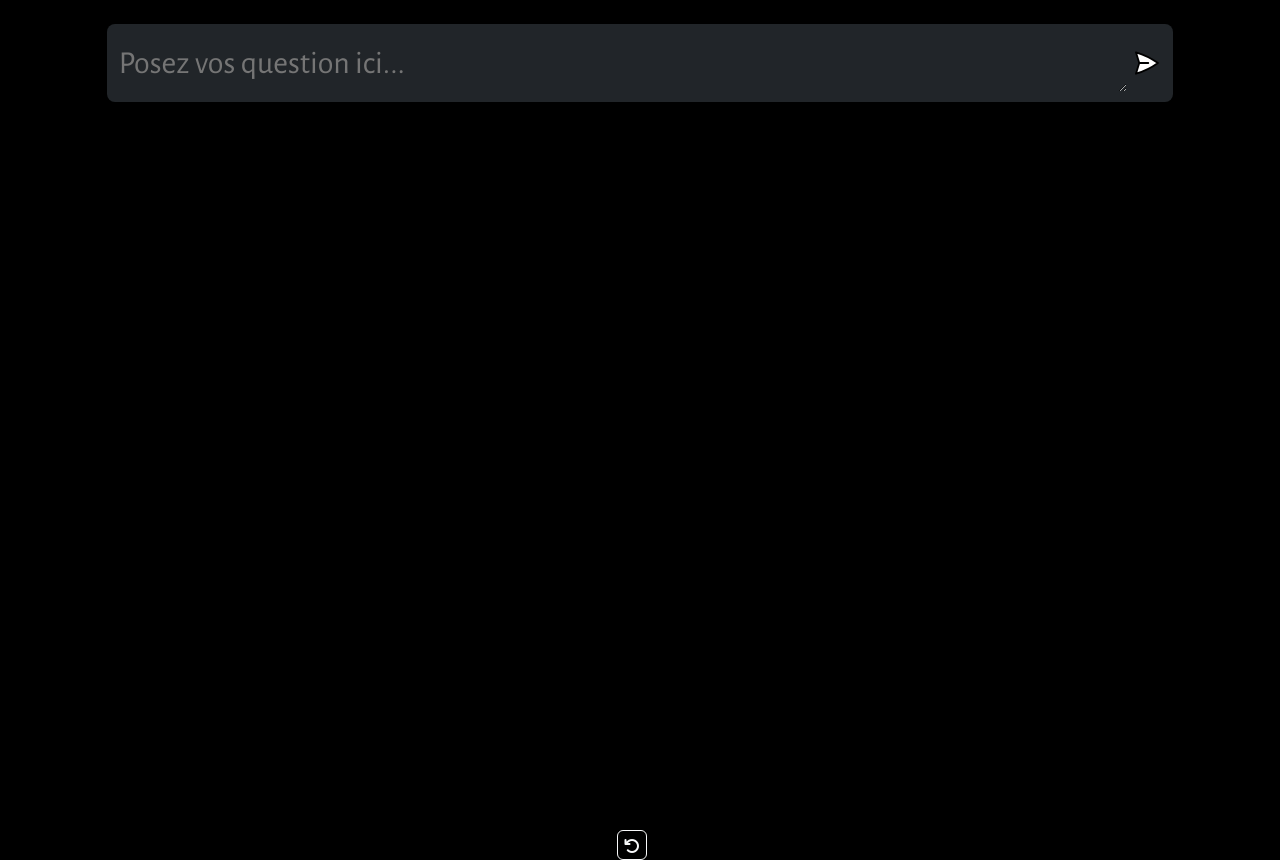
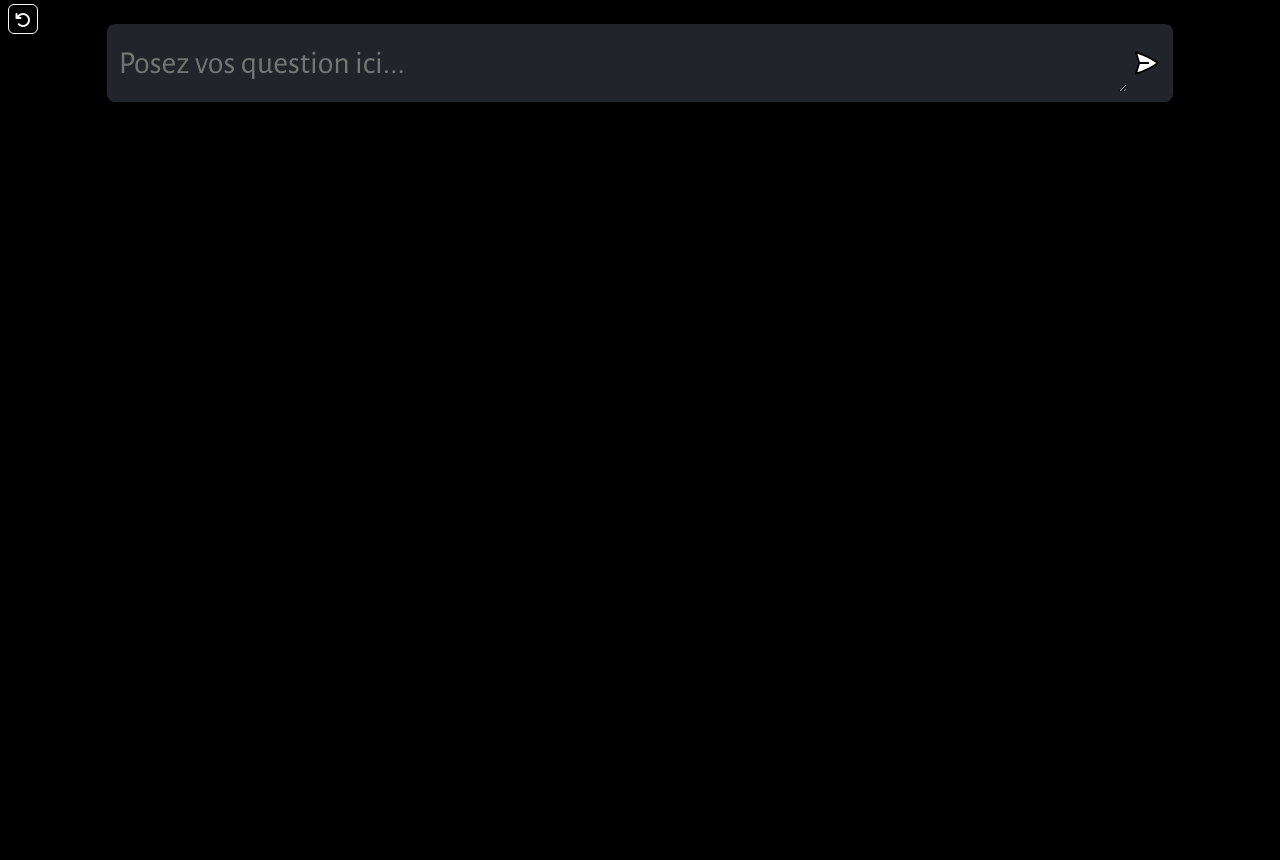
Before and after one commit to Alexfranky/Genus, a website built with Vite: page client/index.html in a window 1280 px wide. Built offline with nearby package versions, Linux system fonts and the light colour scheme.

Commit message:
Update index.html

```diff
--- a/client/index.html
+++ b/client/index.html
@@ -23,7 +23,7 @@
 
 
       </form>
-<button style="height: 30px;width: 30px;"  class="btn btn-outline-light mt-1 ms-2 me-0 ps-1 p-1 col-2" onClick="window.location.reload();"><i class="fa-solid fa-arrow-rotate-left"></i></button>
+<button style="height: 30px;width: 30px;"  class="btn btn-outline-light mt-1 ms-2 me-0 ps-1 p-1 col-2 fixed-top" onClick="window.location.reload();"><i class="fa-solid fa-arrow-rotate-left"></i></button>
     </div>
     <script type="module" src="script.js"></script>
     <!-- bootstrap javacript link -->
```
